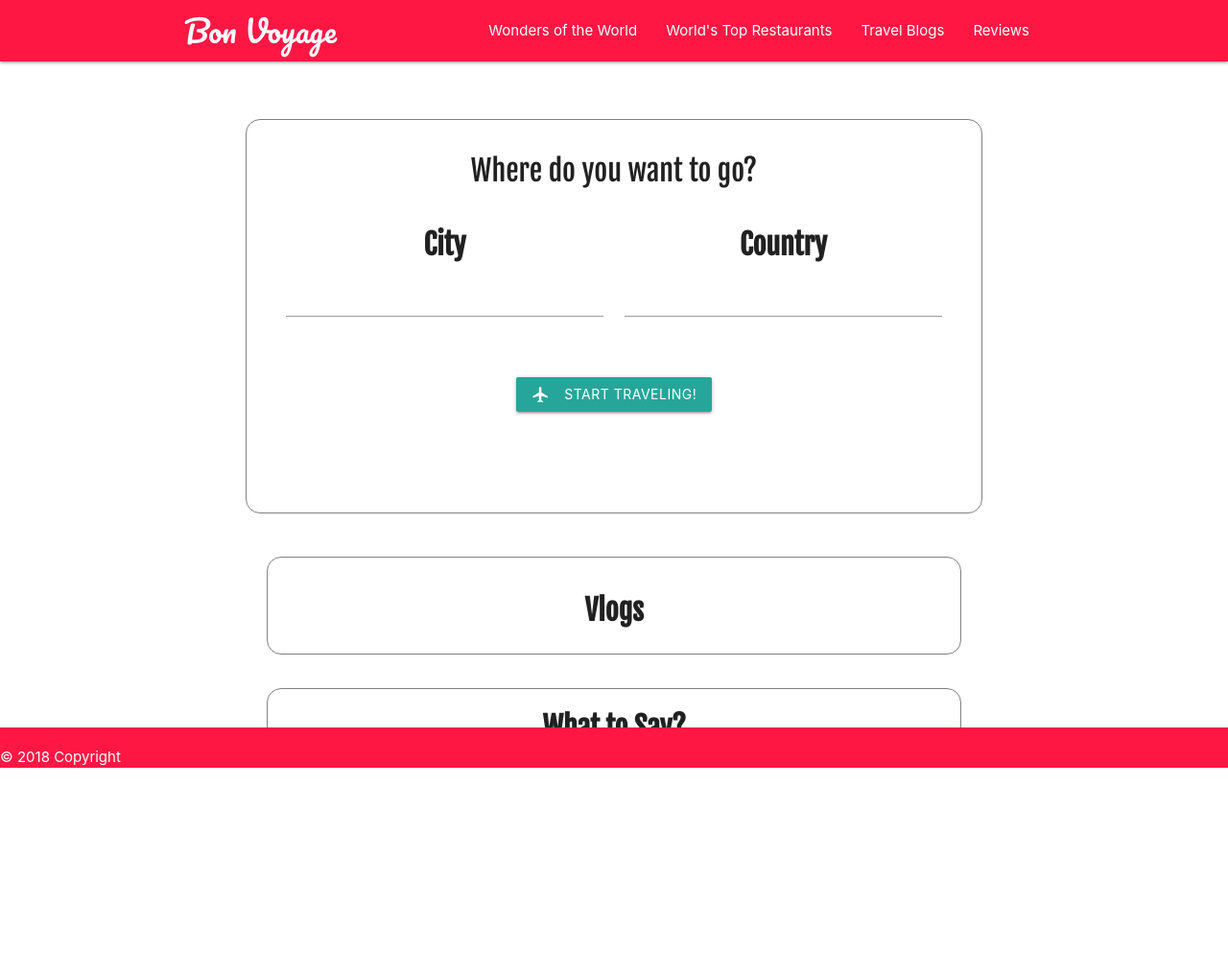
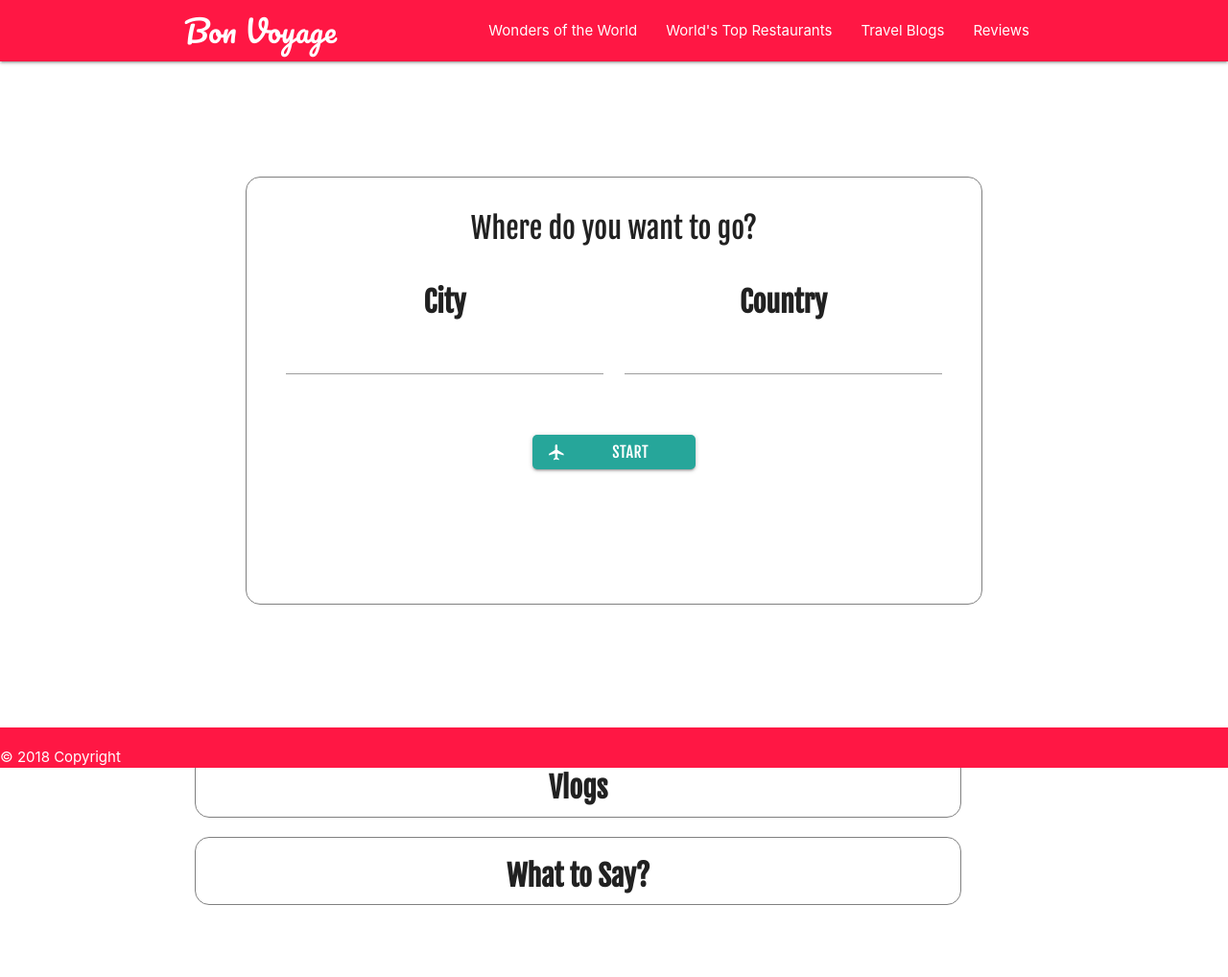
Before and after one commit to verolozada/Project1, a plain HTML site: page home.html in a window 1280 px wide. Shown: the whole page at 96% size. Before the commit the page ends 838 px from the top, so only its background shows below. Drawn offline with nearby package versions, Linux system fonts and the light colour scheme.

Commit message:
changes back

```diff
--- a/blogs.css
+++ b/blogs.css
@@ -12,7 +12,7 @@ h5{
 
 
 .slider{
-    margin-top: 5em;
+    margin-top: 8em;
     margin-bottom: 2em;
 }
 
--- a/home.css
+++ b/home.css
@@ -10,29 +10,58 @@ body {
 }
 
 h4{
-    font-size: 2em;
+    font-size: 1rem;
     font-weight: bold;
+
+}
+
+.plane {
     font-family: 'Fjalla One';
+    font-size: 16px;
+    border-radius: 5px;
+    border-color: #fff;
+    width: 25%;
+}
+
+.plane:hover {
+    height: 35px;
+    width: 30%;
+    font-size: 24px;
 }
 
 .response {
-    margin-top: 1em;
+    margin-top: 50px;
     font-family: 'Fjalla One';
-    font-size: 1em;
-    font-weight: bold;
+    font-size: 24px;
+    font-weight: 400;
     text-align: center;
     padding: 20px;
     letter-spacing: 0.1em;
     text-transform: uppercase;
+
 }
 
+.content{
+    margin: 0 auto center;
+    border: 0.01em solid gray;
+    width: 50%;
+    padding: 2em;
+}
+
+
 #userSubmit{
-    font-size: 1em;
     border: 0.1em solid gray;
     width: 60%;
-    margin-top: 4em;
-    margin-bottom: 3em;
+    margin-top: 8em;
+    margin-bottom: 10em;
     padding: 2em;
+    text-align: center;
+    border-radius: 1em;
+}
+
+.thingToDo{
+    border: .1em solid gray;
+    margin-top: 100px;
     text-align: center;
     border-radius: 1em;
 }
@@ -41,18 +70,22 @@ h4{
     border: .1em solid gray;
     text-align: center;
     border-radius: 1em;
-    margin-bottom: 2em;
-    margin-left: 5em;
 }
 
 .vlogs{
-    font-family:'Fjalla One';
     border: .1em solid gray;
     text-align: center;
     border-radius: 1em;
-    margin-bottom: 1em;
-    margin-left: 5em;
-    padding: 1em;
+}
+
+
+h4{
+    font-family: 'Fjalla One';
+    font-size: 2rem;
+ }
+
+.results{
+    margin-bottom: 5em;
 }
 
 .page-footer{
--- a/home.js
+++ b/home.js
@@ -33,7 +33,7 @@ $(document).ready(function () {
 
         var city = $("#autocomplete-input1").val().trim();
         var country = $("#autocomplete-input2").val().trim();
-
+        //calling the youtube api
         var request = gapi.client.youtube.search.list({
             q: encodeURIComponent(city + ' things to do travel vlog ' + country).replace(/%20/g,"+"),
             type: 'video',
@@ -42,7 +42,7 @@ $(document).ready(function () {
             order: "viewCount",
             publishedAfter: "2017-01-01T00:00:00Z",
         });
-        //execute request
+        //execute api request
         request.execute(function (response) {
             var results = response.result;
             $(".vlogs").html("");
```
